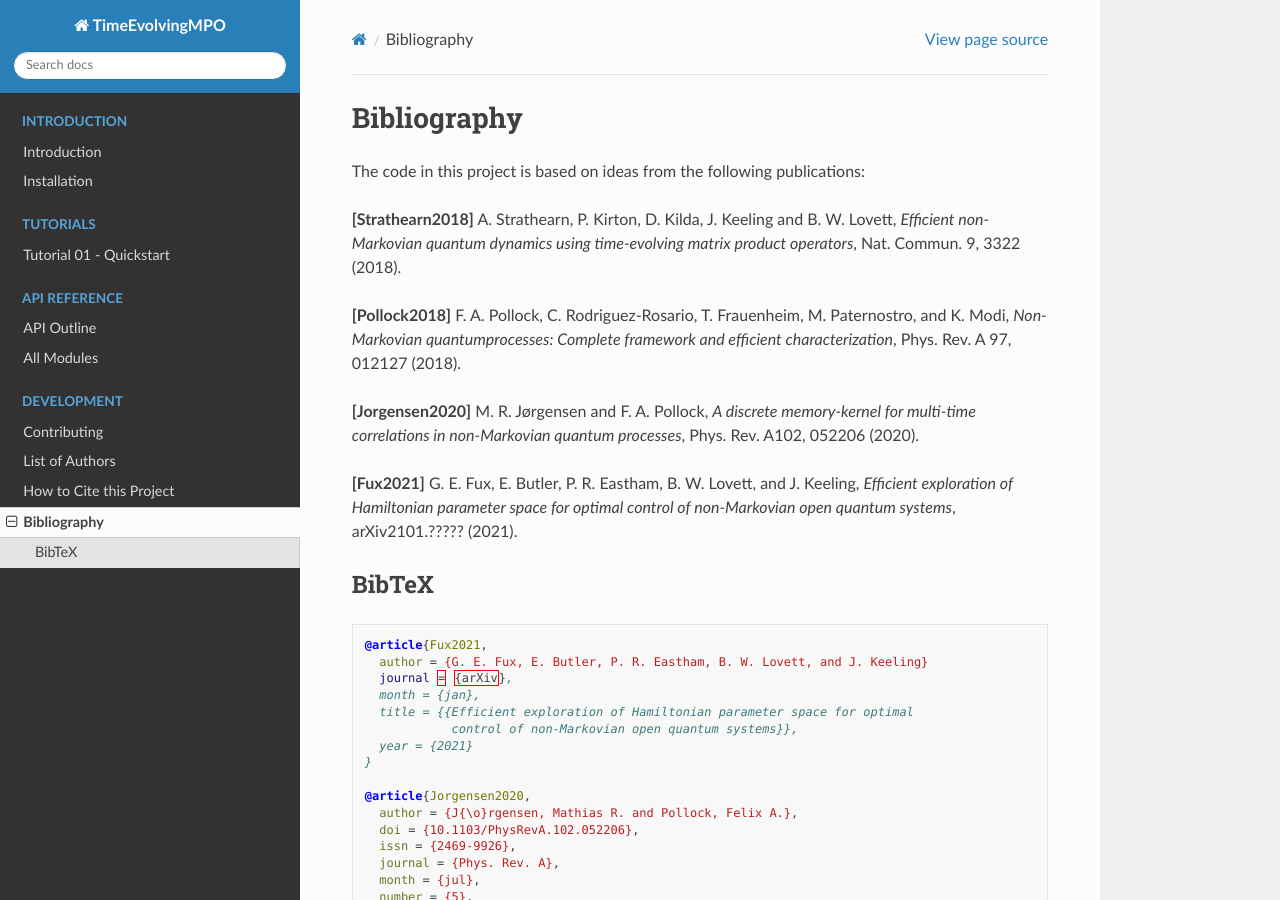
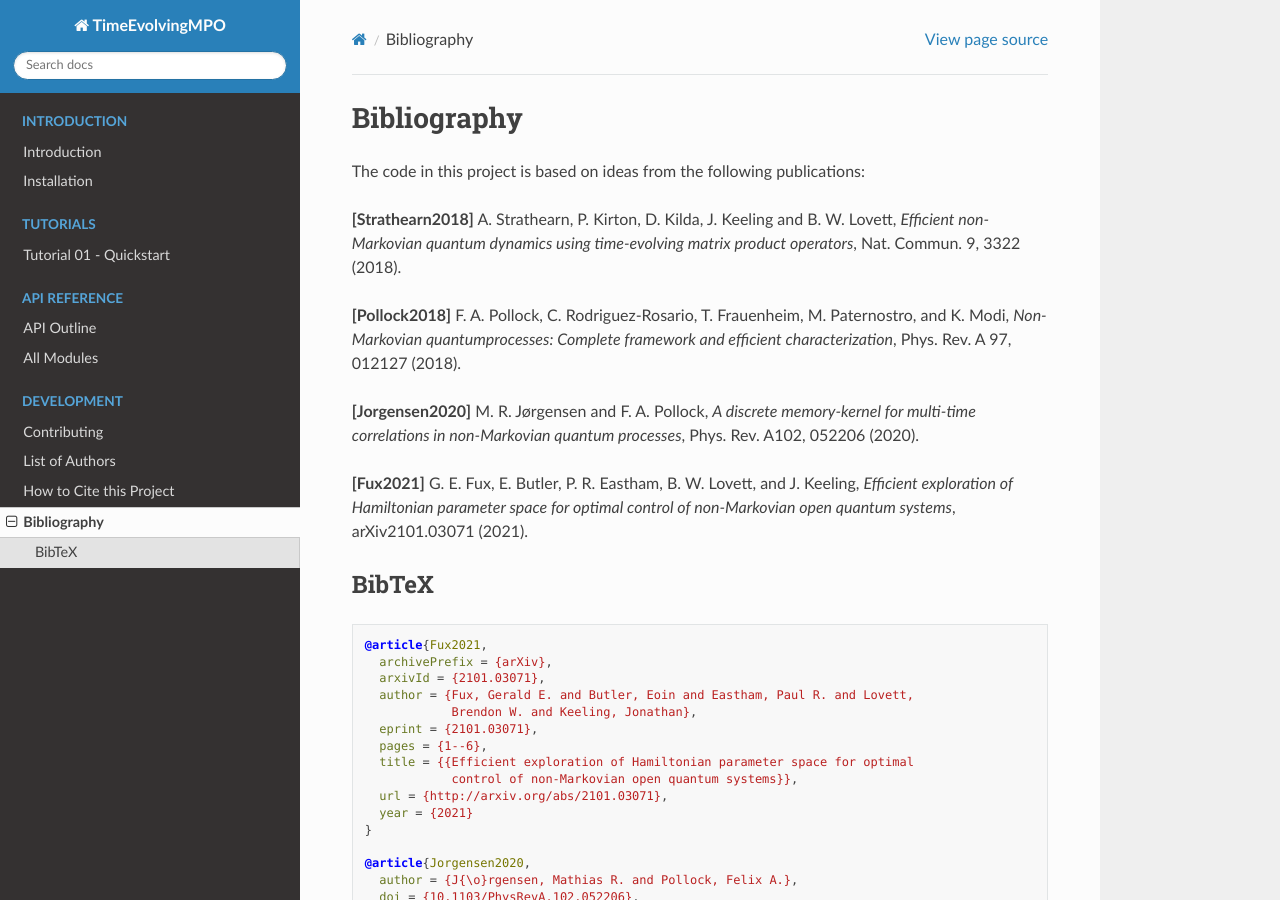
Before and after one commit to tempoCollaboration/OQuPy, a Sphinx documentation site: the page built from docs/pages/bibliography.rst, in a window 1280 px wide and 900 px high. Built offline with Sphinx 7.4.7 and the Read the Docs theme 2.0.0, drawn with Linux system fonts in a browser that asks for light colours.

Commit message:
Update Fux2021 arXiv identifier

```diff
--- a/docs/pages/bibliography.rst
+++ b/docs/pages/bibliography.rst
@@ -21,7 +21,7 @@ processes*, Phys. Rev. A102, 052206 (2020).
 **[Fux2021]**
 G. E. Fux, E. Butler, P. R. Eastham, B. W. Lovett, and
 J. Keeling, *Efficient exploration of Hamiltonian parameter space for
-optimal control of non-Markovian open quantum systems*, arXiv2101.?????
+optimal control of non-Markovian open quantum systems*, arXiv2101.03071
 (2021).
 
 .. _bibtex:
@@ -32,11 +32,15 @@ BibTeX
 .. code-block:: bibtex
 
   @article{Fux2021,
-    author = {G. E. Fux, E. Butler, P. R. Eastham, B. W. Lovett, and J. Keeling}
-    journal = {arXiv},
-    month = {jan},
+    archivePrefix = {arXiv},
+    arxivId = {2101.03071},
+    author = {Fux, Gerald E. and Butler, Eoin and Eastham, Paul R. and Lovett,
+              Brendon W. and Keeling, Jonathan},
+    eprint = {2101.03071},
+    pages = {1--6},
     title = {{Efficient exploration of Hamiltonian parameter space for optimal
               control of non-Markovian open quantum systems}},
+    url = {http://arxiv.org/abs/2101.03071},
     year = {2021}
   }
 
--- a/docs/pages/how_to_cite.rst
+++ b/docs/pages/how_to_cite.rst
@@ -28,7 +28,7 @@ Process Tensor approach:
 Process Tensor - TEMPO algorithm:
   - **[Fux2021]** G. E. Fux, E. Butler, P. R. Eastham, B. W. Lovett, and
     J. Keeling, *Efficient exploration of Hamiltonian parameter space for
-    optimal control of non-Markovian open quantum systems*, arXiv2101.?????
+    optimal control of non-Markovian open quantum systems*, arXiv2101.03071
     (2021).
 
 BibTeX
```
Also changed, not shown: BIBLIOGRAPHY.md (+8 -4 lines), HOW_TO_CITE.md (+1 -1 lines), README.md (+1 -1 lines).
